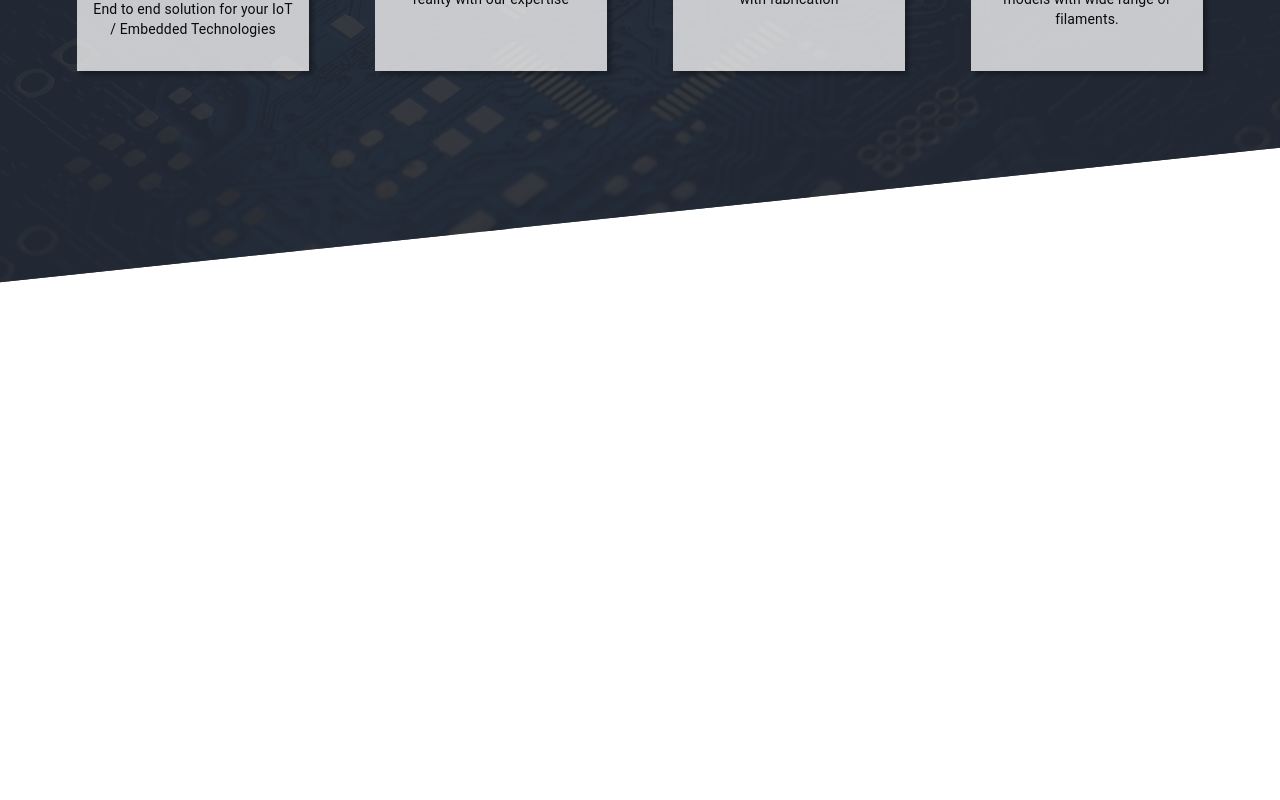
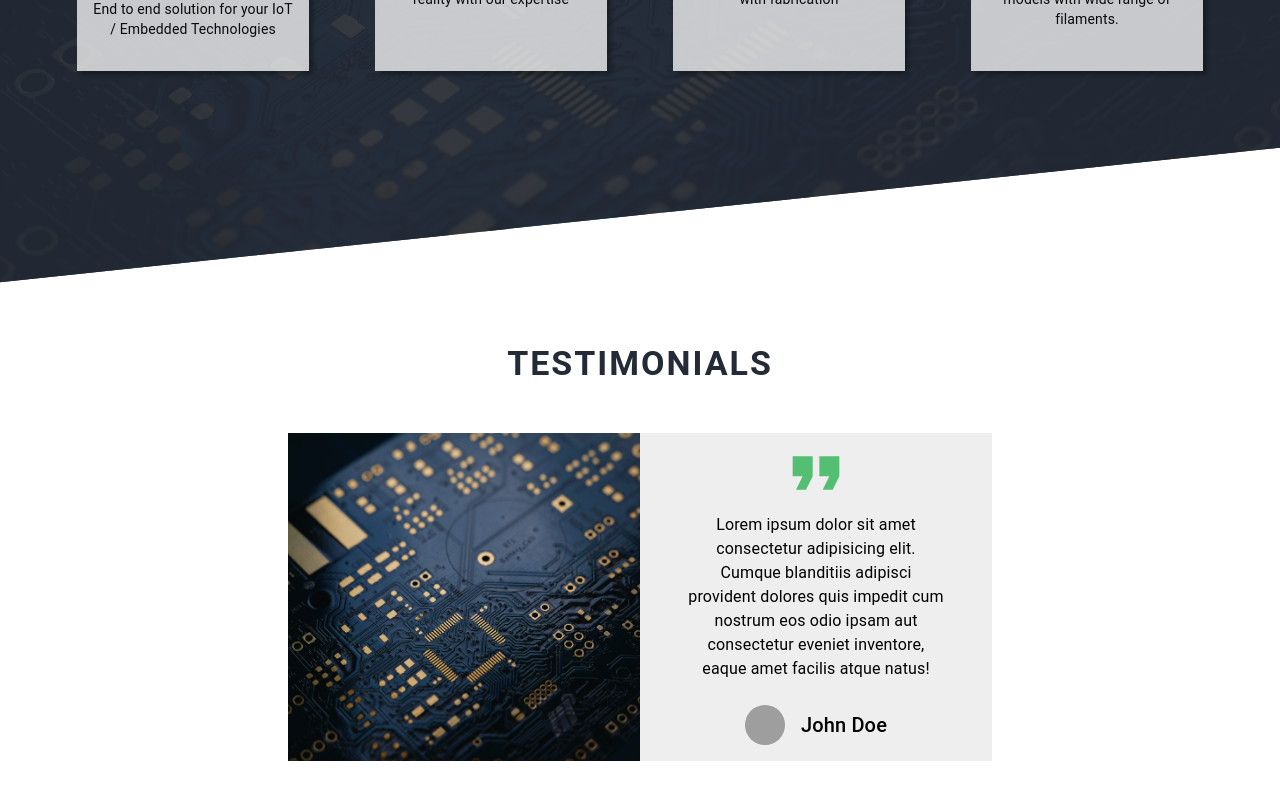
Before and after one commit to itsnitinr/mern-ecommerce, a React (Create React App) app in the folder frontend/: page / in a window 1280 px wide. Shown: the part 1784-2584 px from the top of the page. Before the commit the page ends 2067 px from the top, so only its background shows below. Built offline with nearby package versions, Linux system fonts and the light colour scheme; grey boxes are pictures that could not be loaded.

Commit message:
Build testimonials component

```diff
--- /dev/null
+++ b/frontend/src/components/testimonials/Testimonials.component.jsx
@@ -0,0 +1,133 @@
+import Slider from 'react-slick';
+import { Typography, Grid } from '@material-ui/core';
+import { FormatQuote } from '@material-ui/icons';
+import useStyles from './Testimonials.styles';
+import 'slick-carousel/slick/slick.css';
+import 'slick-carousel/slick/slick-theme.css';
+
+import pcbImage from '../../assets/bg1.jpg';
+
+const Testimonials = () => {
+  const settings = {
+    dots: true,
+    slidesToShow: 1,
+    slidesToScroll: 1,
+  };
+
+  const classes = useStyles();
+
+  return (
+    <Slider {...settings} className={classes.wrapper}>
+      <div>
+        <Grid container>
+          <Grid item lg={6} sm={6} xs={12}>
+            <div className={classes.testimonialLeft}>
+              <img
+                src={pcbImage}
+                alt="PCB Image"
+                className={classes.testimonialImage}
+              />
+            </div>
+          </Grid>
+          <Grid item lg={6} sm={6} xs={12}>
+            <div className={classes.testimonialRight}>
+              <FormatQuote
+                color="secondary"
+                fontSize="large"
+                className={classes.quoteIcon}
+              />
+              <Typography variant="body1" align="center">
+                Lorem ipsum dolor sit amet consectetur adipisicing elit. Cumque
+                blanditiis adipisci provident dolores quis impedit cum nostrum
+                eos odio ipsam aut consectetur eveniet inventore, eaque amet
+                facilis atque natus!
+              </Typography>
+              <div className={classes.userDetails}>
+                <img
+                  src="https://i.pravatar.cc/150"
+                  alt="User Avatar"
+                  className={classes.userImage}
+                />
+                <Typography variant="h6">John Doe</Typography>
+              </div>
+            </div>
+          </Grid>
+        </Grid>
+      </div>
+      <div>
+        <Grid container>
+          <Grid item lg={6} sm={6} xs={12}>
+            <div className={classes.testimonialLeft}>
+              <img
+                src={pcbImage}
+                alt="PCB Image"
+                className={classes.testimonialImage}
+              />
+            </div>
+          </Grid>
+          <Grid item lg={6} sm={6} xs={12}>
+            <div className={classes.testimonialRight}>
+              <FormatQuote
+                color="secondary"
+                fontSize="large"
+                className={classes.quoteIcon}
+              />
+              <Typography variant="body1" align="center">
+                Lorem ipsum dolor sit amet consectetur adipisicing elit. Cumque
+                blanditiis adipisci provident dolores quis impedit cum nostrum
+                eos odio ipsam aut consectetur eveniet inventore, eaque amet
+                facilis atque natus!
+              </Typography>
+              <div className={classes.userDetails}>
+                <img
+                  src="https://i.pravatar.cc/150"
+                  alt="User Avatar"
+                  className={classes.userImage}
+                />
+                <Typography variant="h6">John Doe</Typography>
+              </div>
+            </div>
+          </Grid>
+        </Grid>
+      </div>
+      <div>
+        <Grid container>
+          <Grid item lg={6} sm={6} xs={12}>
+            <div className={classes.testimonialLeft}>
+              <img
+                src={pcbImage}
+                alt="PCB Image"
+                className={classes.testimonialImage}
+              />
+            </div>
+          </Grid>
+          <Grid item lg={6} sm={6} xs={12}>
+            <div className={classes.testimonialRight}>
+              <FormatQuote
+                color="secondary"
+                fontSize="large"
+                className={classes.quoteIcon}
+              />
+              <Typography variant="body1" align="center">
+                Lorem ipsum dolor sit amet consectetur adipisicing elit. Cumque
+                blanditiis adipisci provident dolores quis impedit cum nostrum
+                eos odio ipsam aut consectetur eveniet inventore, eaque amet
+                facilis atque natus!
+              </Typography>
+              <div className={classes.userDetails}>
+                <img
+                  src="https://i.pravatar.cc/150"
+                  alt="User Avatar"
+                  className={classes.userImage}
+                />
+                <Typography variant="h6">John Doe</Typography>
+              </div>
+            </div>
+          </Grid>
+        </Grid>
+      </div>
+    </Slider>
+  );
+};
+
+export default Testimonials;
--- /dev/null
+++ b/frontend/src/components/testimonials/Testimonials.styles.jsx
@@ -0,0 +1,49 @@
+import { makeStyles } from '@material-ui/core';
+
+const useStyles = makeStyles((theme) => ({
+  wrapper: {
+    overflow: 'hidden',
+    width: '55vw',
+    margin: '3rem auto',
+    [theme.breakpoints.down('md')]: {
+      width: '80vw',
+    },
+  },
+  testimonialLeft: {
+    display: 'flex',
+    flexDirection: 'column',
+    height: '100%',
+  },
+  testimonialRight: {
+    padding: '0 3rem',
+    display: 'flex',
+    flexDirection: 'column',
+    alignItems: 'center',
+    background: '#eee',
+    height: '100%',
+  },
+  quoteIcon: {
+    fontSize: '5rem',
+    margin: '0 auto',
+    display: 'block',
+  },
+  testimonialImage: {
+    width: '100%',
+    height: '100%',
+  },
+  userDetails: {
+    marginTop: '1.5rem',
+    display: 'flex',
+    alignItems: 'center',
+    justifyContent: 'center',
+    paddingBottom: '1rem',
+  },
+  userImage: {
+    width: '40px',
+    height: '40px',
+    borderRadius: '50%',
+    marginRight: '1rem',
+  },
+}));
+
+export default useStyles;
--- a/frontend/src/index.css
+++ b/frontend/src/index.css
@@ -5,3 +5,8 @@
   padding: 0;
   box-sizing: border-box;
 }
+
+.slick-prev:before,
+.slick-next:before {
+  color: red !important;
+}
--- a/frontend/src/pages/landing/LandingPage.component.jsx
+++ b/frontend/src/pages/landing/LandingPage.component.jsx
@@ -3,9 +3,10 @@ import Navbar from '../../components/navbar/Navbar.component';
 import HeroCarousel from '../../components/hero-carousel/HeroCarousel.component';
 import HeroForm from '../../components/hero-form/HeroForm.component';
 import FeatureCard from '../../components/feature-card/FeatureCard.component';
-import aboutImage from '../../assets/bg1.jpg';
+import Testimonials from '../../components/testimonials/Testimonials.component';
 import useStyles from './LandingPage.styles';
 
+import aboutImage from '../../assets/bg1.jpg';
 import printerImage from '../../assets/3d-printer.svg';
 import microcontrollerImage from '../../assets/microcontroller.svg';
 import pcbImage from '../../assets/pcb.svg';
@@ -106,6 +107,17 @@ const LandingPage = () => {
           </Grid>
         </div>
       </section>
+      <section className={classes.testimonialsContainer}>
+        <Typography
+          variant="h4"
+          align="center"
+          className={classes.featuresHeading}
+          color="primary"
+        >
+          Testimonials
+        </Typography>
+        <Testimonials />
+      </section>
     </>
   );
 };
--- a/frontend/src/pages/landing/LandingPage.styles.jsx
+++ b/frontend/src/pages/landing/LandingPage.styles.jsx
@@ -51,6 +51,7 @@ const useStyles = makeStyles((theme) => ({
     transform: 'skewY(-6deg)',
     maxWidth: '100%',
     overflow: 'hidden',
+    marginBottom: '5rem',
     [theme.breakpoints.down('xs')]: {
       padding: '4rem 2.5rem',
     },
@@ -76,6 +77,9 @@ const useStyles = makeStyles((theme) => ({
     margin: '0 auto',
     marginBottom: '4rem',
   },
+  testimonialsContainer: {
+    padding: '3rem 0',
+  },
 }));
 
 export default useStyles;
```
Also changed, not shown: 1 other file (tests, documents, lock files or other folders).
